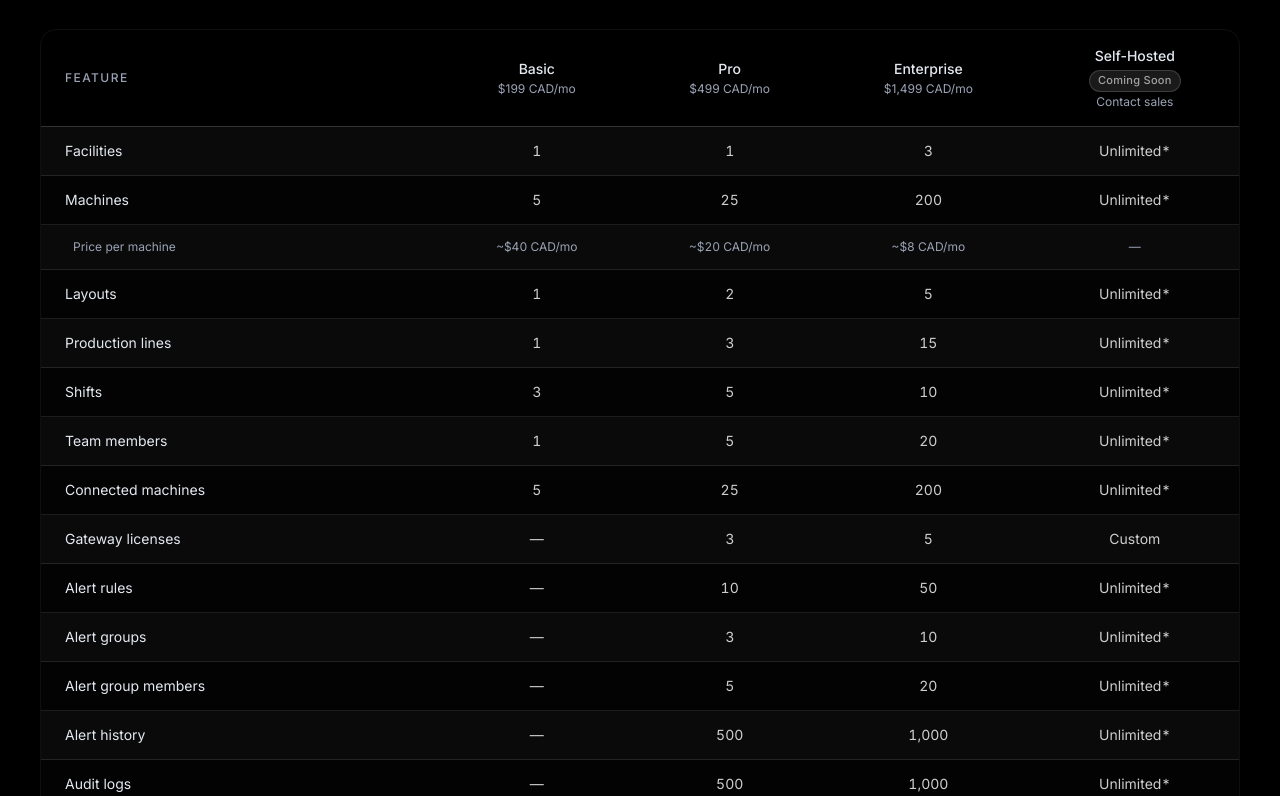
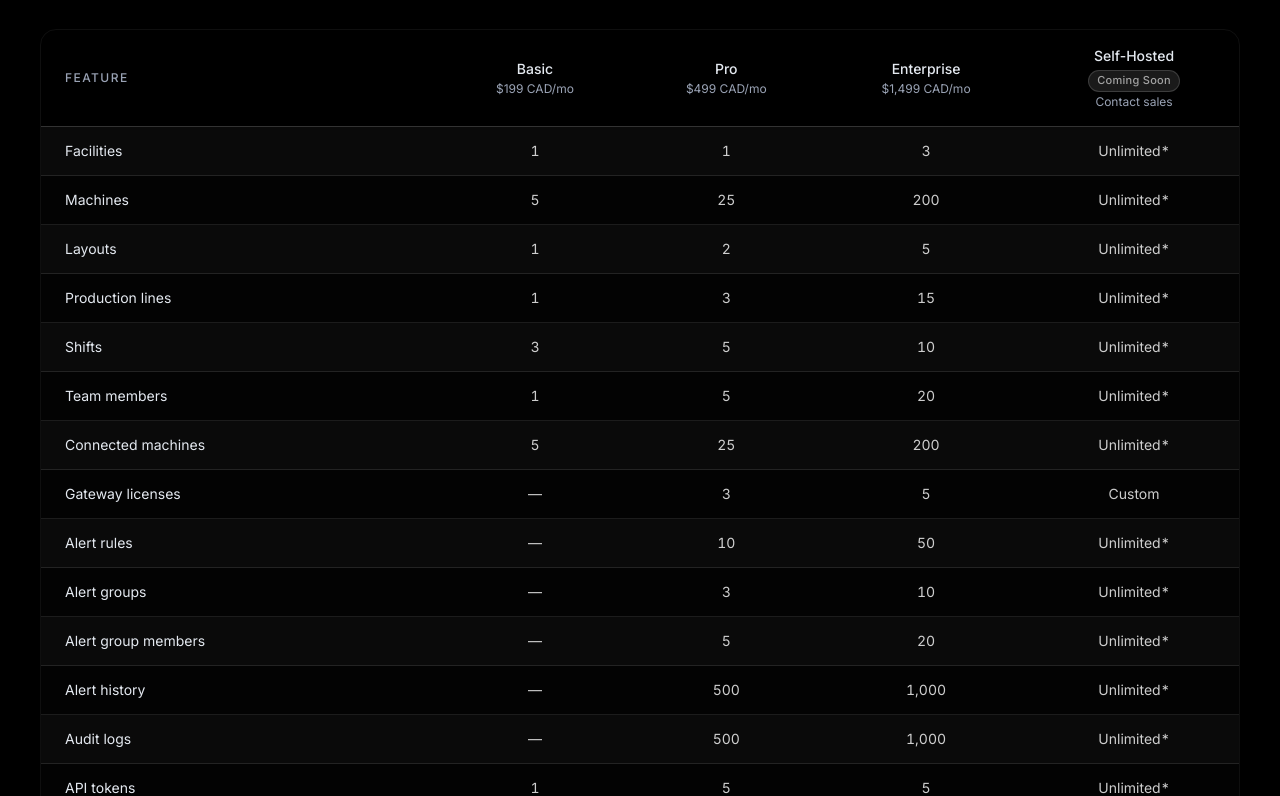
Before and after one commit to Factory-Flow/factory-flow, a React (Vite) app: page / in a window 1280 px wide. Shown: the part 6665-7461 px from the top of the page. Built offline with nearby package versions, Linux system fonts and the light colour scheme; what @heroui/system would draw is missing.

Commit message:
Update Pricing.tsx

```diff
--- a/src/components/Pricing.tsx
+++ b/src/components/Pricing.tsx
@@ -69,7 +69,6 @@ export default function Pricing() {
   const usageTable = [
     { label: 'Facilities',           basic: '1',          pro: '1',          enterprise: '3',        selfHosted: 'Unlimited*' },
     { label: 'Machines',             basic: '5',          pro: '25',         enterprise: '200',      selfHosted: 'Unlimited*' },
-    { label: 'Price per machine',    basic: '~$40 CAD/mo',   pro: '~$20 CAD/mo',   enterprise: '~$8 CAD/mo',  selfHosted: '—' },
     { label: 'Layouts',              basic: '1',          pro: '2',          enterprise: '5',        selfHosted: 'Unlimited*' },
     { label: 'Production lines',     basic: '1',          pro: '3',          enterprise: '15',       selfHosted: 'Unlimited*' },
     { label: 'Shifts',               basic: '3',          pro: '5',          enterprise: '10',       selfHosted: 'Unlimited*' },
@@ -223,21 +222,18 @@ export default function Pricing() {
                 </tr>
               </thead>
               <tbody>
-                {usageTable.map((row, i) => {
-                  const isDerived = row.label === 'Price per machine';
-                  return (
+                {usageTable.map((row, i) => (
                   <tr
                     key={row.label}
-                    className={`border-b border-white/[0.1] last:border-0 ${isDerived ? 'bg-white/[0.04]' : i % 2 === 0 ? 'bg-white/[0.04]' : 'bg-white/[0.01]'}`}
+                    className={`border-b border-white/[0.1] last:border-0 ${i % 2 === 0 ? 'bg-white/[0.04]' : 'bg-white/[0.01]'}`}
                   >
-                    <td className={`px-6 py-3.5 ${isDerived ? 'text-tertiary text-xs pl-8' : 'text-secondary'}`}>{row.label}</td>
-                    <td className={`px-6 py-3.5 text-center tabular-nums ${isDerived ? 'text-tertiary text-xs' : 'text-white/80'}`}>{row.basic}</td>
-                    <td className={`px-6 py-3.5 text-center tabular-nums ${isDerived ? 'text-tertiary text-xs' : 'text-white/80'}`}>{row.pro}</td>
-                    <td className={`px-6 py-3.5 text-center tabular-nums ${isDerived ? 'text-tertiary text-xs' : 'text-white/80'}`}>{row.enterprise}</td>
-                    <td className={`px-6 py-3.5 text-center tabular-nums ${isDerived ? 'text-tertiary text-xs' : 'text-white/80'}`}>{row.selfHosted}</td>
+                    <td className="px-6 py-3.5 text-secondary">{row.label}</td>
+                    <td className="px-6 py-3.5 text-center tabular-nums text-white/80">{row.basic}</td>
+                    <td className="px-6 py-3.5 text-center tabular-nums text-white/80">{row.pro}</td>
+                    <td className="px-6 py-3.5 text-center tabular-nums text-white/80">{row.enterprise}</td>
+                    <td className="px-6 py-3.5 text-center tabular-nums text-white/80">{row.selfHosted}</td>
                   </tr>
-                  );
-                })}
+                ))}
               </tbody>
             </table>
           </div>
```
